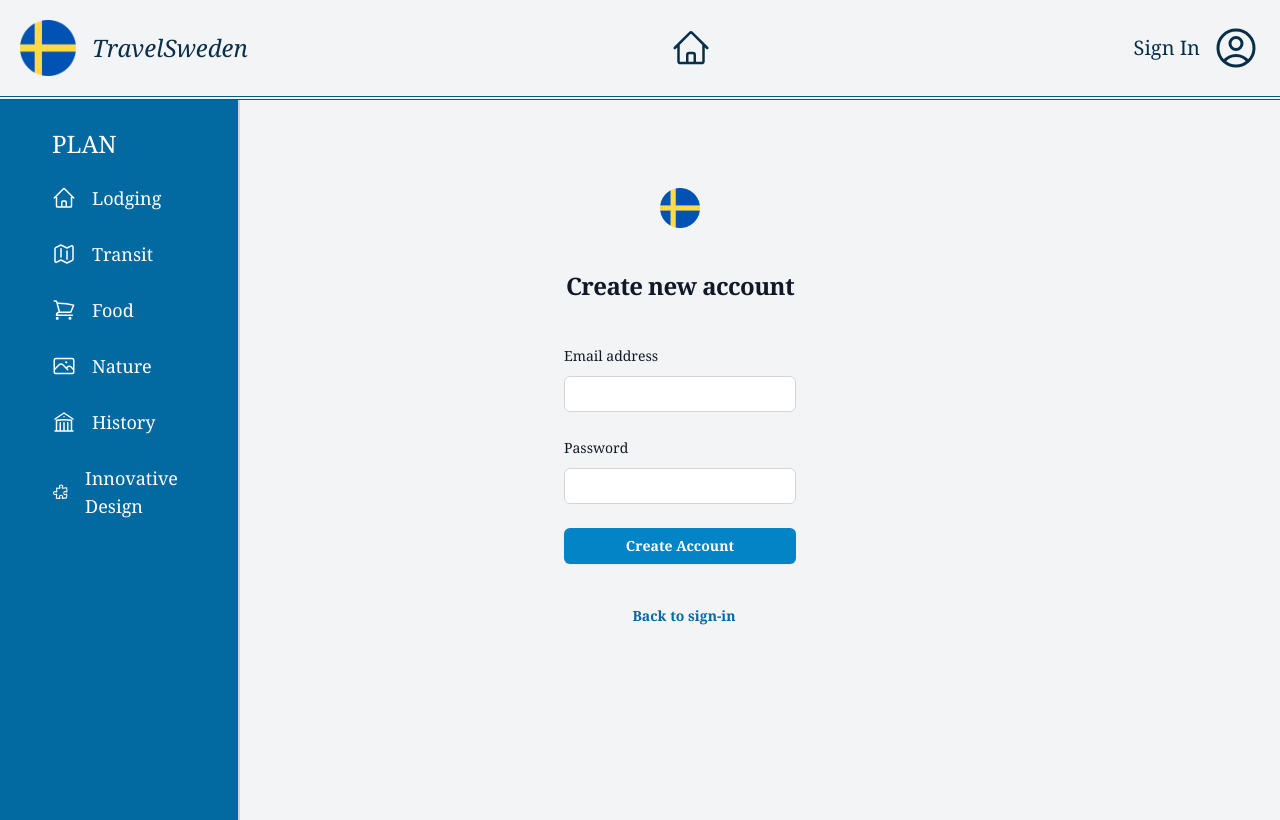
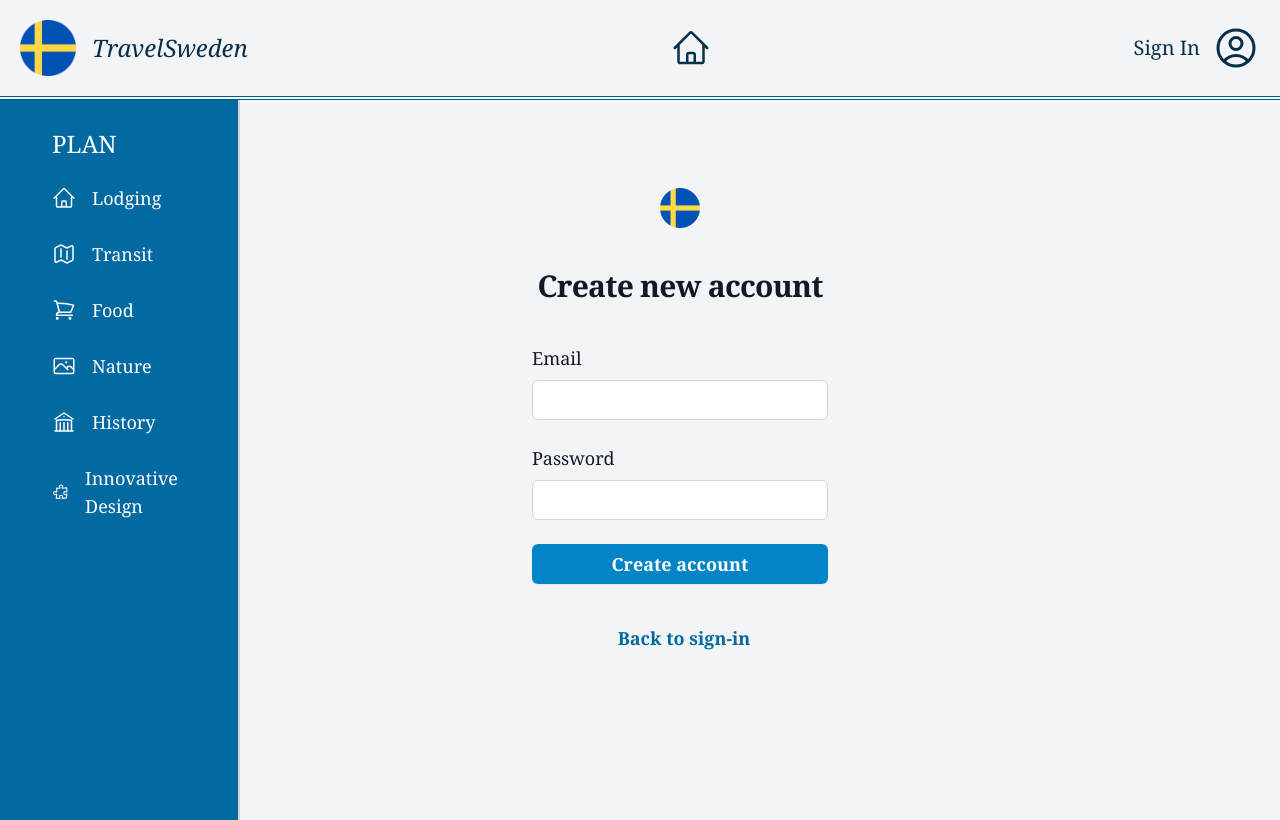
Before and after one commit to mylesfung/TravelSweden, a React (Create React App) app: page /pages/signup in a window 1280 px wide. Built offline with nearby package versions, Linux system fonts and the light colour scheme.

Commit message:
Fix fonts

```diff
--- a/src/components/Home.js
+++ b/src/components/Home.js
@@ -3,11 +3,13 @@
 function HomeWidget({ title, description, main_path, button_path = false, button_label = false, button_icon = false }) {
   return (
       <div>
-          <a href={main_path} className="block opacity-95 max-w-xs p-7 bg-sky-700 border border-gray-300 hover:bg-sky-800 rounded-sm shadow">
-              <h6 className="mb-2 text-2xl font-bold tracking-tight text-white dark:text-white">{title}</h6>
-              <p className="font-normal text-white dark:text-gray-400">{description}</p>
+          <a href={main_path} className="block max-w-xs p-9 bg-sky-700
+          border border-gray-300 hover:bg-sky-800 rounded-md shadow">
+              <h6 className="mb-2 text-3xl font-bold tracking-tight text-white dark:text-white">{title}</h6>
+              <p className="font-normal text-white text-lg dark:text-gray-400">{description}</p>
 
-              <a href={button_path} className="inline-flex items-center mt-5 px-3 py-2 text-sm font-medium text-center text-white bg-sky-800 rounded-lg hover:bg-cyan-800 focus:ring-4 focus:outline-none focus:ring-blue-300 dark:bg-sky-800 dark:hover:bg-sky-700 dark:focus:ring-blue-800">
+              <a href={button_path} className="inline-flex items-center mt-5 px-3 py-2 text-lg
+              font-medium text-center text-white bg-sky-800 rounded-md hover:bg-cyan-800 focus:ring-4 focus:outline-none focus:ring-blue-300 dark:bg-sky-800 dark:hover:bg-sky-700 dark:focus:ring-blue-800">
                   {button_label}
                   {button_icon}
               </a>
--- a/src/components/InfoCard.js
+++ b/src/components/InfoCard.js
@@ -3,13 +3,14 @@
 export function InfoCard({ title, body }) {
     return (
         <div className="flex flex-col flex-wrap items-center text-center w-full h-[calc(100vh-5rem)] bg-street bg-cover p-10 gap-10">
-            <a className="max-w-3xl mr-36 opacity-95 block h-full p-8 bg-sky-700 border border-gray-300 rounded-sm shadow">
-            <h6 className="mb-2 text-2xl font-bold tracking-tight text-white dark:text-white">
+            <a className="max-w-3xl mr-36 opacity-95 block h-full p-8
+            bg-sky-700 border border-gray-300 rounded-sm shadow">
+            <h6 className="mb-2 text-3xl font-bold tracking-tight text-white dark:text-white">
                 {title}
             </h6>
             <hr></hr>
             <br></br>
-            <p className="font-normal text-white dark:text-gray-400">
+            <p className="font-normal text-white text-lg dark:text-gray-400">
                 {body}
             </p>
             </a>
--- a/src/pages/SignIn.js
+++ b/src/pages/SignIn.js
@@ -14,7 +14,7 @@ export function SignIn() {
         <div className="flex min-h-full flex-col justify-center px-6 py-12 lg:px-8">
           <div className="sm:mx-auto sm:w-full sm:max-w-sm">
             <img className="mx-auto h-10 w-auto"  src={Flag} alt="sweden-flag" />
-            <h2 className="mt-10 text-center text-2xl/9 font-bold tracking-tight text-gray-900">
+            <h2 className="mt-10 text-center text-3xl font-bold tracking-tight text-gray-900">
               Sign in to your account
               </h2>
           </div>
@@ -22,35 +22,35 @@ export function SignIn() {
           <div className="mt-10 sm:mx-auto sm:w-full sm:max-w-sm">
             <form className="space-y-6" action="#" method="POST">
               <div>
-                <label htmlFor="email" className="block text-sm/6 font-medium text-gray-900">
-                  Email address
+                <label htmlFor="email" className="block text-lg font-medium text-gray-900">
+                  Email
                   </label>
                 <div className="mt-2">
-                  <input type="email" name="email" id="email" autocomplete="email" required className="block w-full rounded-md bg-white px-3 py-1.5 text-base text-gray-900 outline outline-1 -outline-offset-1 outline-gray-300 placeholder:text-gray-400 focus:outline focus:outline-2 focus:-outline-offset-2 focus:outline-sky-700 sm:text-sm/6">
+                  <input type="email" name="email" id="email" autocomplete="email" required className="block w-full rounded-md bg-white px-3 py-1.5 text-base text-gray-900 outline outline-1 -outline-offset-1 outline-gray-300 placeholder:text-gray-400 focus:outline focus:outline-2 focus:-outline-offset-2 focus:outline-sky-700 sm:text-lg">
                   </input>
                 </div>
               </div>
 
               <div>
                 <div className="flex items-center justify-between">
-                  <label htmlFor="password" className="block text-sm/6 font-medium text-gray-900">
+                  <label htmlFor="password" className="block text-lg font-medium text-gray-900">
                     Password
                     </label>
                 </div>
                 <div className="mt-2">
-                  <input type="password" name="password" id="password" autocomplete="current-password" required className="block w-full rounded-md bg-white px-3 py-1.5 text-base text-gray-900 outline outline-1 -outline-offset-1 outline-gray-300 placeholder:text-gray-400 focus:outline focus:outline-2 focus:-outline-offset-2 focus:outline-sky-700 sm:text-sm/6">
+                  <input type="password" name="password" id="password" autocomplete="current-password" required className="block w-full rounded-md bg-white px-3 py-1.5 text-base text-gray-900 outline outline-1 -outline-offset-1 outline-gray-300 placeholder:text-gray-400 focus:outline focus:outline-2 focus:-outline-offset-2 focus:outline-sky-700 sm:text-lg">
                   </input>
                 </div>
               </div>
 
               <div>
-                <button type="submit" className="flex w-full justify-center rounded-md bg-sky-600 px-3 py-1.5 text-sm/6 font-semibold text-white shadow-sm hover:bg-sky-700 focus-visible:outline focus-visible:outline-2 focus-visible:outline-offset-2 focus-visible:outline-sky-700">
+                <button type="submit" className="flex w-full justify-center rounded-md bg-sky-600 px-3 py-1.5 text-lg font-semibold text-white shadow-sm hover:bg-sky-700 focus-visible:outline focus-visible:outline-2 focus-visible:outline-offset-2 focus-visible:outline-sky-700">
                   Sign in
                 </button>
               </div>
             </form>
 
-            <p className="mt-10 text-center text-sm/6 text-gray-500">
+            <p className="mt-10 text-center text-lg text-gray-500">
               <a href="./signup" className="ml-2 font-semibold text-sky-700 hover:text-sky-800">
                 Create Account
                 </a>
--- a/src/pages/SignUp.js
+++ b/src/pages/SignUp.js
@@ -13,7 +13,7 @@ export function SignUp() {
         <div className="flex min-h-full flex-col justify-center px-6 py-12 lg:px-8">
           <div className="sm:mx-auto sm:w-full sm:max-w-sm">
             <img className="mx-auto h-10 w-auto"  src={Flag} alt="sweden-flag" />
-            <h2 className="mt-10 text-center text-2xl/9 font-bold tracking-tight text-gray-900">
+            <h2 className="mt-10 text-center text-3xl font-bold tracking-tight text-gray-900">
               Create new account
               </h2>
           </div>
@@ -21,35 +21,36 @@ export function SignUp() {
           <div className="mt-10 sm:mx-auto sm:w-full sm:max-w-sm">
             <form className="space-y-6" action="#" method="POST">
               <div>
-                <label htmlFor="email" className="block text-sm/6 font-medium text-gray-900">
-                  Email address
+                <label htmlFor="email" className="block text-lg font-medium text-gray-900">
+                  Email
                   </label>
                 <div className="mt-2">
-                  <input type="email" name="email" id="email" autocomplete="email" required className="block w-full rounded-md bg-white px-3 py-1.5 text-base text-gray-900 outline outline-1 -outline-offset-1 outline-gray-300 placeholder:text-gray-400 focus:outline focus:outline-2 focus:-outline-offset-2 focus:outline-sky-700 sm:text-sm/6">
+                  <input type="email" name="email" id="email" autocomplete="email" required className="block w-full rounded-md bg-white px-3 py-1.5 text-base text-gray-900 outline outline-1 -outline-offset-1 outline-gray-300 placeholder:text-gray-400 focus:outline focus:outline-2 focus:-outline-offset-2 focus:outline-sky-700 sm:text-lg">
                   </input>
                 </div>
               </div>
 
               <div>
                 <div className="flex items-center justify-between">
-                  <label htmlFor="password" className="block text-sm/6 font-medium text-gray-900">
+                  <label htmlFor="password" className="block text-lg font-medium text-gray-900">
                     Password
                     </label>
                 </div>
                 <div className="mt-2">
-                  <input type="password" name="password" id="password" autocomplete="current-password" required className="block w-full rounded-md bg-white px-3 py-1.5 text-base text-gray-900 outline outline-1 -outline-offset-1 outline-gray-300 placeholder:text-gray-400 focus:outline focus:outline-2 focus:-outline-offset-2 focus:outline-sky-700 sm:text-sm/6">
+                  <input type="password" name="password" id="password" autocomplete="current-password" required className="block w-full rounded-md bg-white px-3 py-1.5 text-base text-gray-900 outline outline-1 -outline-offset-1 outline-gray-300 placeholder:text-gray-400 focus:outline focus:outline-2 focus:-outline-offset-2 focus:outline-sky-700 sm:text-lg">
                   </input>
                 </div>
               </div>
 
               <div>
-                <button type="submit" className="flex w-full justify-center rounded-md bg-sky-600 px-3 py-1.5 text-sm/6 font-semibold text-white shadow-sm hover:bg-sky-700 focus-visible:outline focus-visible:outline-2 focus-visible:outline-offset-2 focus-visible:outline-sky-700">
-                  Create Account
+                <button type="submit" className="flex w-full justify-center rounded-md bg-sky-600 px-3 py-1.5
+                text-lg font-semibold text-white shadow-sm hover:bg-sky-700 focus-visible:outline focus-visible:outline-2 focus-visible:outline-offset-2 focus-visible:outline-sky-700">
+                  Create account
                   </button>
               </div>
 
             </form>
-            <p className="mt-10 text-center text-sm/6 text-gray-500">
+            <p className="mt-10 text-center text-lg text-gray-500">
                 <a href="./signin" className="ml-2 font-semibold text-sky-700 hover:text-sky-800">
                   Back to sign-in
                   </a>
```
Also changed, not shown: src/pages/Reviews.js (+15 -10 lines).
